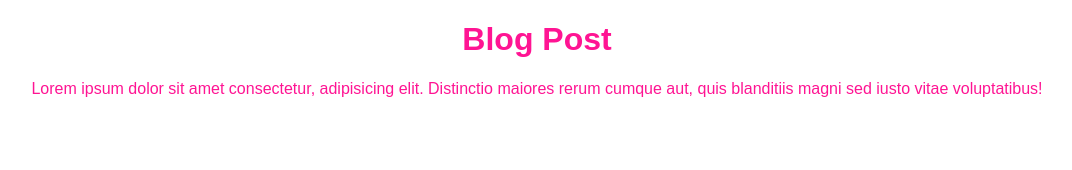
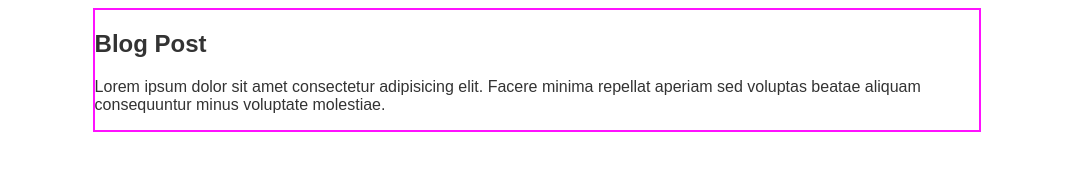
Before and after one commit to javierGualpa/Hyper-Blog, a plain HTML site: page index.html in a window 1280 px wide. Shown: the whole page, without its empty margins (103-1175 px from the left). Drawn offline with Linux system fonts and the light colour scheme.

Commit message:
cambios de estilos al blogpost

```diff
--- a/css/style.css
+++ b/css/style.css
@@ -1,5 +1,11 @@
 body{
     color: deeppink;
-    text-align: center;
     font-family: Arial, Helvetica, sans-serif;
 }
+
+.content{
+    width: 70%;
+    margin: 0 auto;
+    border: 2px solid #f1f  ;
+    color: #333;
+}
--- a/index.html
+++ b/index.html
@@ -8,7 +8,12 @@
     <link rel="stylesheet" href="/css/style.css">
 </head>
 <body>
-    <h1>Blog Post</h1>
-    <p>Lorem ipsum dolor sit amet consectetur, adipisicing elit. Distinctio maiores rerum cumque aut, quis blanditiis magni sed iusto vitae voluptatibus!</p>
+    <div class="content">
+        <div class="subtitle">
+            <h2>Blog Post</h2>
+            <p>Lorem ipsum dolor sit amet consectetur adipisicing elit. Facere minima repellat aperiam sed voluptas beatae aliquam consequuntur minus voluptate molestiae.</p>
+        </div>
+    </div>
+
 </body>
 </html>
```
